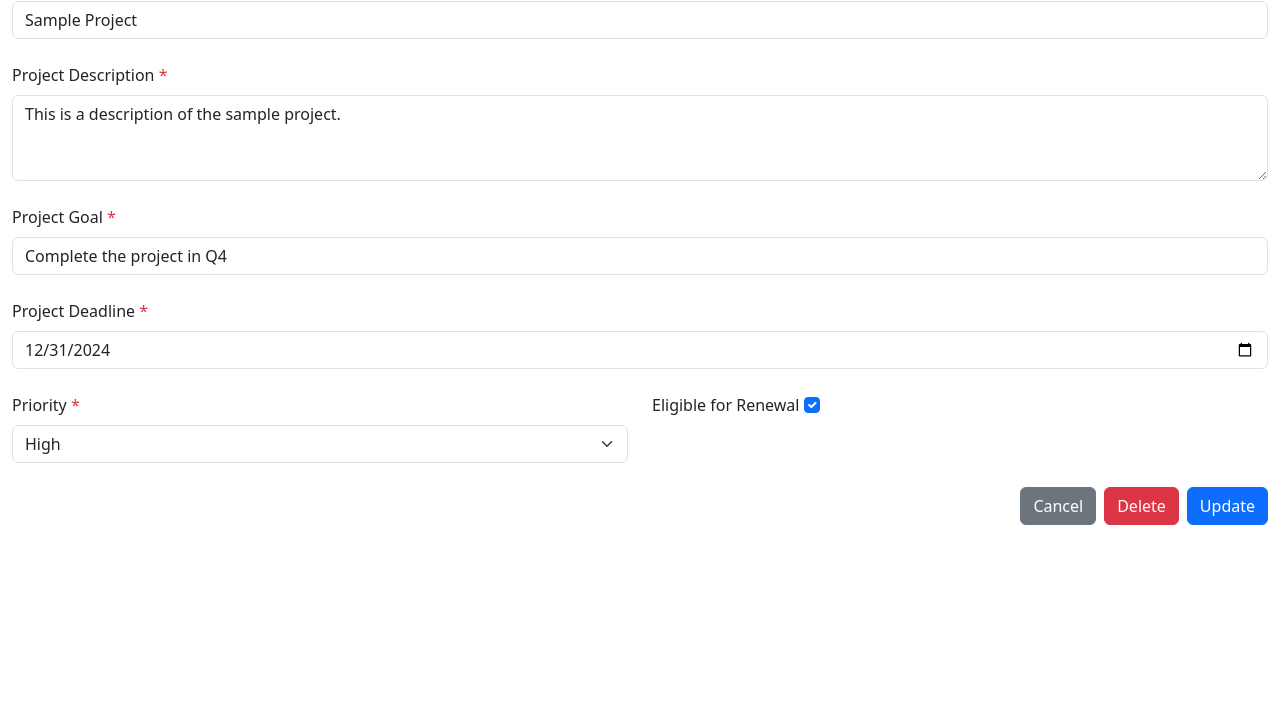
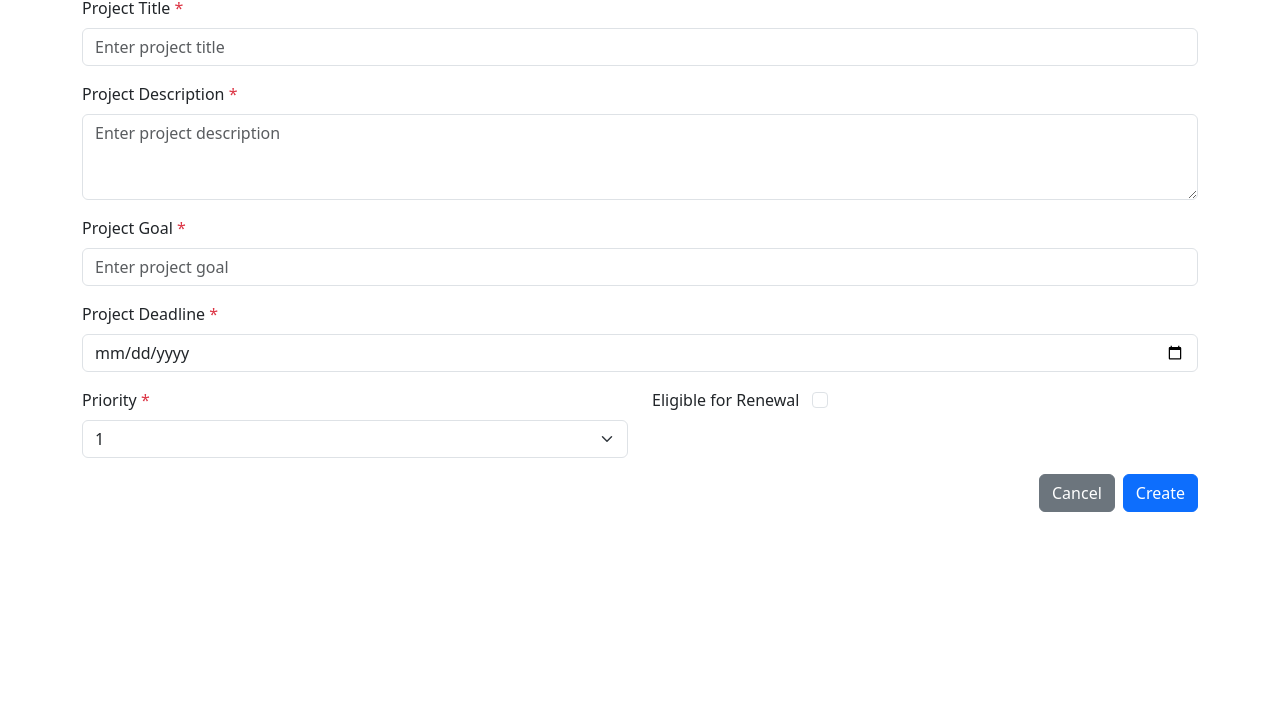
Before and after one commit to sk3bg/capstone-budget-app, a plain HTML site: page edit.html in a window 1280 px wide. Shown: the part 98-800 px from the top of the page. Drawn offline with nearby package versions, Linux system fonts and the light colour scheme.

Commit message:
Update edit.html

```diff
--- a/edit.html
+++ b/edit.html
@@ -1,124 +1,73 @@
+<!-- Created by Shazia Kanwal -->
+
 <!DOCTYPE html>
 <html lang="en">
 <head>
     <meta charset="UTF-8">
     <meta name="viewport" content="width=device-width, initial-scale=1.0">
-    <title>Edit Project</title>
+    <title>Create New Project</title>
 
-    <!-- Bootstrap CSS -->
+    <!-- Bootstrap CSS for styling -->
     <link href="https://cdn.jsdelivr.net/npm/bootstrap@5.3.0-alpha1/dist/css/bootstrap.min.css" rel="stylesheet">
 
-    <!-- Tailwind CSS -->
-    <script src="https://cdn.tailwindcss.com"></script>
-
-    <style>
-        /* Additional custom styles if needed */
-    </style>
+    <!-- Link to external JavaScript file -->
+    <script type="text/javascript" defer src="./create-project.js"></script>
 </head>
 <body>
     <div class="container mt-5">
-        <h2>Edit Project</h2>
+        <h2>Create a New Project</h2>
         <form id="projectForm">
             <!-- Row 1: Project Title -->
-            <div class="mb-4">
+            <div class="mb-3">
                 <label for="projectTitle" class="form-label">Project Title <span class="text-danger">*</span></label>
-                <input type="text" class="form-control" id="projectTitle" required>
+                <input type="text" class="form-control" id="projectTitle" placeholder="Enter project title" required>
             </div>
 
             <!-- Row 2: Project Description -->
-            <div class="mb-4">
+            <div class="mb-3">
                 <label for="projectDescription" class="form-label">Project Description <span class="text-danger">*</span></label>
-                <textarea class="form-control" id="projectDescription" rows="3" required></textarea>
+                <textarea class="form-control" id="projectDescription" rows="3" placeholder="Enter project description" required></textarea>
             </div>
 
             <!-- Row 3: Project Goal -->
-            <div class="mb-4">
+            <div class="mb-3">
                 <label for="projectGoal" class="form-label">Project Goal <span class="text-danger">*</span></label>
-                <input type="text" class="form-control" id="projectGoal" required>
+                <input type="text" class="form-control" id="projectGoal" placeholder="Enter project goal" required>
             </div>
 
             <!-- Row 4: Project Deadline -->
-            <div class="mb-4">
+            <div class="mb-3">
                 <label for="projectDeadline" class="form-label">Project Deadline <span class="text-danger">*</span></label>
                 <input type="date" class="form-control" id="projectDeadline" required>
             </div>
 
             <!-- Row 5: Priority and Renewal -->
-            <div class="row mb-4">
+            <div class="row mb-3">
+                <!-- Priority -->
                 <div class="col-md-6">
                     <label for="projectPriority" class="form-label">Priority <span class="text-danger">*</span></label>
                     <select class="form-select" id="projectPriority" required>
-                        <option value="Low">Low</option>
-                        <option value="Medium">Medium</option>
-                        <option value="High">High</option>
+                        <option value="1">1</option>
+                        <option value="2">2</option>
+                        <option value="3">3</option>
                     </select>
                 </div>
+                <!-- Renewal Checkbox -->
                 <div class="col-md-6">
-                    <label for="projectRenewal" class="form-check-label">Eligible for Renewal</label>
-                    <input type="checkbox" class="form-check-input" id="projectRenewal">
+                    <label for="projectRenewal" class="form-label">Eligible for Renewal</label>
+                    <input type="checkbox" id="projectRenewal" class="form-check-input ms-2">
                 </div>
             </div>
 
-            <!-- Row 6: Action Buttons -->
-            <div class="d-flex justify-content-end">
+            <!-- Row 6: Create and Cancel Buttons -->
+            <div class="mb-3 d-flex justify-content-end">
                 <button type="reset" class="btn btn-secondary me-2">Cancel</button>
-                <button type="button" class="btn btn-danger me-2" id="deleteButton">Delete</button>
-                <button type="submit" class="btn btn-primary">Update</button>
+                <button type="submit" class="btn btn-primary">Create</button>
             </div>
         </form>
     </div>
 
-    <!-- Bootstrap JS -->
+    <!-- Optional Bootstrap JS for additional functionality -->
     <script src="https://cdn.jsdelivr.net/npm/bootstrap@5.3.0-alpha1/dist/js/bootstrap.bundle.min.js"></script>
-
-    <!-- Custom JavaScript to Handle Form Submissions -->
-    <script>
-        // Example: Pre-fill the form with project data
-        window.onload = function() {
-            // Example data (in a real application, you'd fetch this from a backend API)
-            const projectData = {
-                title: "Sample Project",
-                description: "This is a description of the sample project.",
-                goal: "Complete the project in Q4",
-                deadline: "2024-12-31",
-                priority: "High",
-                renewal: true
-            };
-
-            // Populate the form fields with the project data
-            document.getElementById('projectTitle').value = projectData.title;
-            document.getElementById('projectDescription').value = projectData.description;
-            document.getElementById('projectGoal').value = projectData.goal;
-            document.getElementById('projectDeadline').value = projectData.deadline;
-            document.getElementById('projectPriority').value = projectData.priority;
-            document.getElementById('projectRenewal').checked = projectData.renewal;
-        }
-
-        // Handle the Delete Button
-        document.getElementById('deleteButton').addEventListener('click', function() {
-            if (confirm("Are you sure you want to delete this project?")) {
-                // Logic to delete the project
-                alert("Project Deleted!");
-            }
-        });
-
-        // Handle the Update Form Submission
-        document.getElementById('projectForm').addEventListener('submit', function(event) {
-            event.preventDefault();
-            // Collect the updated project details
-            const updatedProject = {
-                title: document.getElementById('projectTitle').value,
-                description: document.getElementById('projectDescription').value,
-                goal: document.getElementById('projectGoal').value,
-                deadline: document.getElementById('projectDeadline').value,
-                priority: document.getElementById('projectPriority').value,
-                renewal: document.getElementById('projectRenewal').checked
-            };
-
-            // Logic to update the project
-            console.log("Updated Project:", updatedProject);
-            alert("Project Updated Successfully!");
-        });
-    </script>
 </body>
 </html>
```
